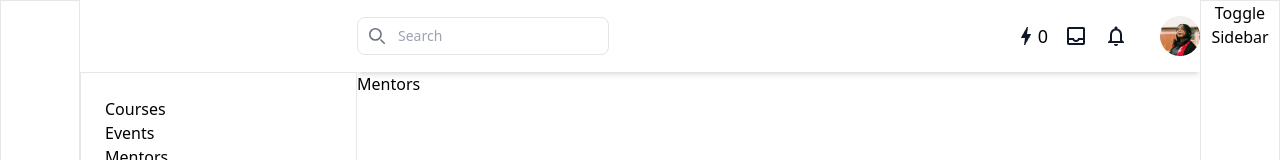
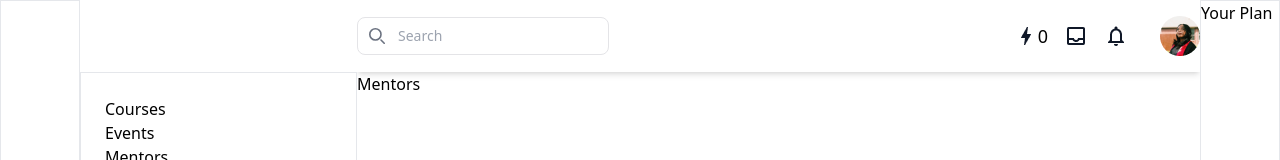
Before and after one commit to FevenSeyfu/Learnovation-by-innov8ors, a React (Vite) app in the folder Frontend/: page /dashboard/explore/mentors in a window 1280 px wide. Shown: the top 160 px of the page. Built offline with nearby package versions, Linux system fonts and the light colour scheme.

Commit message:
change the right sidebar to agenda

```diff
--- a/Frontend/src/components/Dashboard/Sidebar/RightSideBar.jsx
+++ b/Frontend/src/components/Dashboard/Sidebar/Agenda.jsx
@@ -3,7 +3,7 @@ import React from "react";
 import { Link } from "react-router-dom";
 import { useSidebar } from "../../../Context/SidebarContext";
 
-const RightSideBar = () => {
+const Agenda = () => {
   const { toggleRightSidebar } = useSidebar();
   return (
     //     <aside id="default-sidebar" class="fixed top-0 right-0 z-40 w-64 h-screen transition-transform -translate-x-full sm:translate-x-0" aria-label="Sidebar">
@@ -74,9 +74,9 @@ const RightSideBar = () => {
     //     </div>
     //  </aside>
     <div className="h-screen border">
-      <button onClick={toggleRightSidebar}>Toggle Sidebar</button>
+      <button onClick={toggleRightSidebar}>Your Plan</button>
     </div>
   );
 };
 
-export default RightSideBar;
+export default Agenda;
--- a/Frontend/src/components/Layout/DashboardPage/Layout.jsx
+++ b/Frontend/src/components/Layout/DashboardPage/Layout.jsx
@@ -2,9 +2,10 @@ import React from 'react';
 import { Outlet } from 'react-router-dom';
 import Header from '../../Dashboard/Header/Header';
 import LeftSideBar from '../../Dashboard/Sidebar/LeftSideBar';
-import RightSideBar from '../../Dashboard/Sidebar/RightSideBar';
+import RightSideBar from '../../Dashboard/Sidebar/Agenda';
 import { useSidebar } from '../../../Context/SidebarContext';
 import ExpandedLeftSideBar from '../../Dashboard/Sidebar/ExpandedLeftSideBar';
+import Agenda from '../../Dashboard/Sidebar/Agenda';
 
 const Layout = () => {
   const { isLeftSidebarExpanded, isRightSidebarExpanded } = useSidebar();
@@ -27,14 +28,9 @@ const Layout = () => {
               <Outlet />
             </main>
           </div>
-          <aside className="overflow-y-auto w-20">
-            <RightSideBar />
+          <aside className={`overflow-y-auto  ${isRightSidebarExpanded ? ' w-[277px]' : 'w-20'}`}>
+            <Agenda />
           </aside>
-          {isRightSidebarExpanded && (
-            <aside className="overflow-y-auto w-[277px]" >
-              Your plan
-            </aside>
-          )}
         </div>
       </div>
     </>
```
